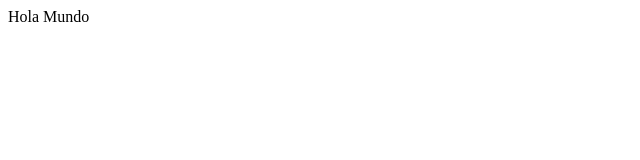
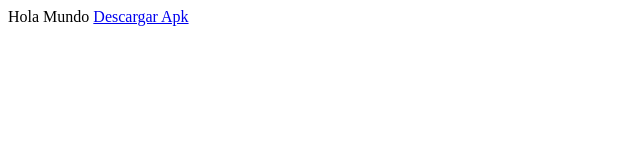
Before and after one commit to M3NY23/prueba, a plain HTML site: page index.html in a window 1280 px wide. Shown: the whole page, without its empty margins (0-640 px from the left). Drawn offline with Linux system fonts and the light colour scheme.

Commit message:
Adicion de boton de descarga

```diff
--- a/index.html
+++ b/index.html
@@ -8,6 +8,7 @@
 <body>
     <div>
         Hola Mundo
+        <a href="./apk/app-debug.apk" download>Descargar Apk</a>
     </div>
 </body>
 </html>
```
Also changed, not shown: 1 other file.
